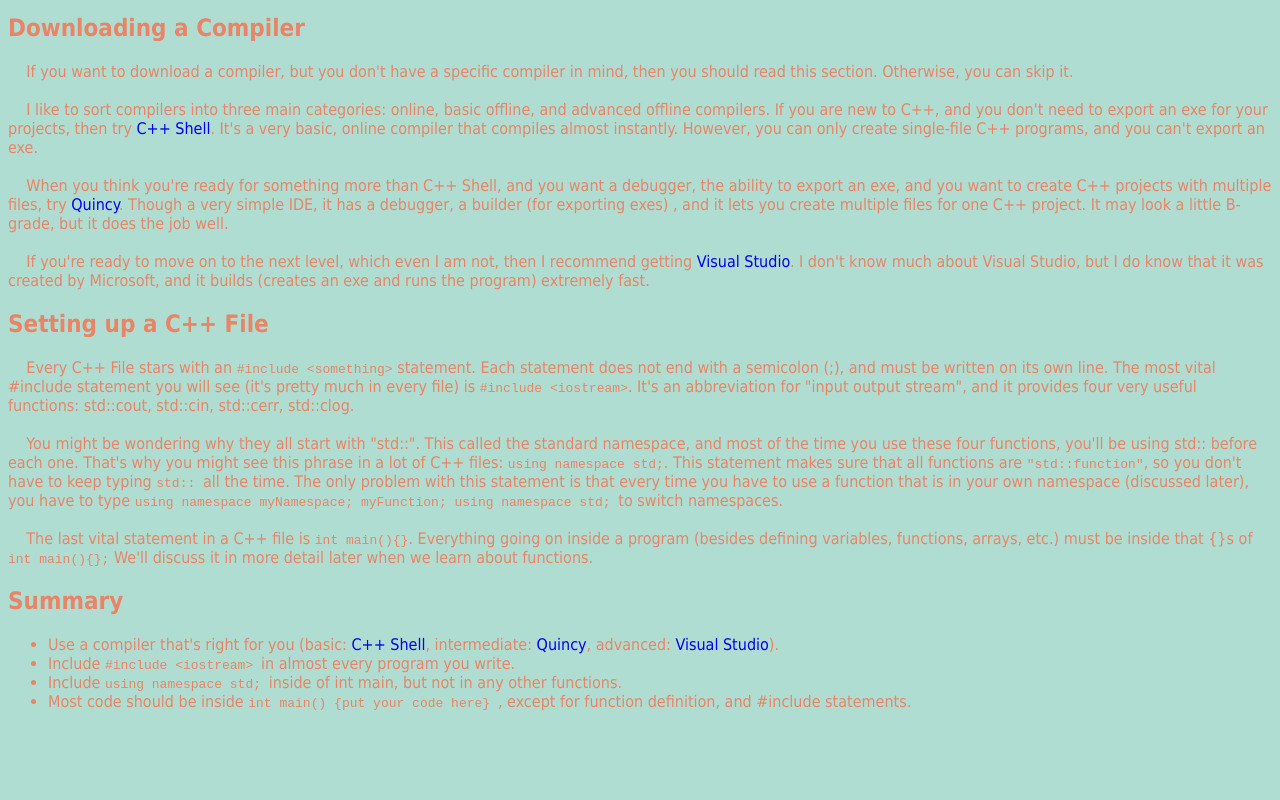
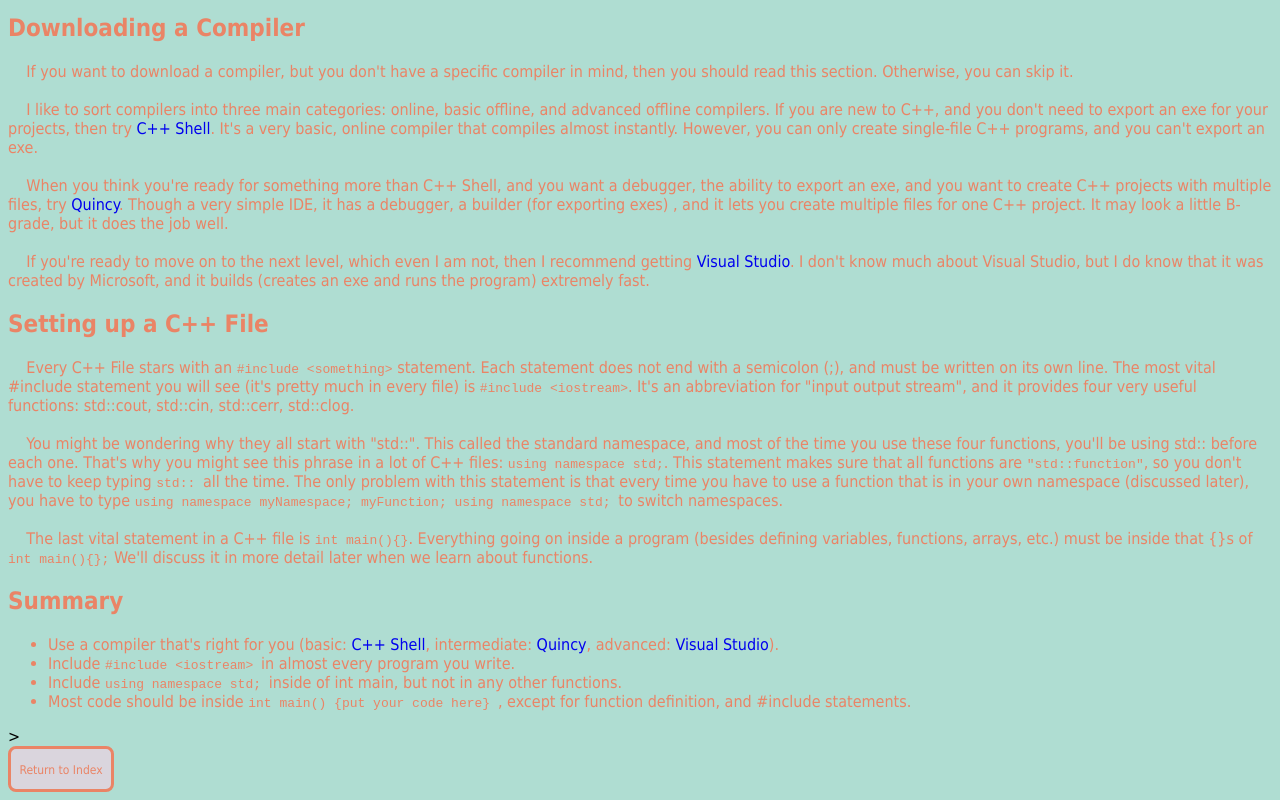
Before and after one commit to EmptyResearch/cpp-0-1, a plain HTML site: page index.html in a window 1280 px wide. Shown: the part 426-1226 px from the top of the page. Before the commit the page ends 1153 px from the top, so only its background shows below. Drawn offline with Linux system fonts and the light colour scheme.

Commit message:
Update index.html

```diff
--- a/index.html
+++ b/index.html
@@ -53,7 +53,15 @@
 <li> Most code should be inside <code> int main() {put your code here} </code>, except for function definition, and #include statements. </li>
 </ul>
 </div>
+>
+<a href="http://emptyresearch.github.io/tutorials-cpp">
+<div class="Button"><p style="position:relative;top:2px;font-size:12px"class="Button-Text">Return to Index</p></div></a>
 
 
 </body>
 </html>
+
+
+
+</body>
+</html>
```
